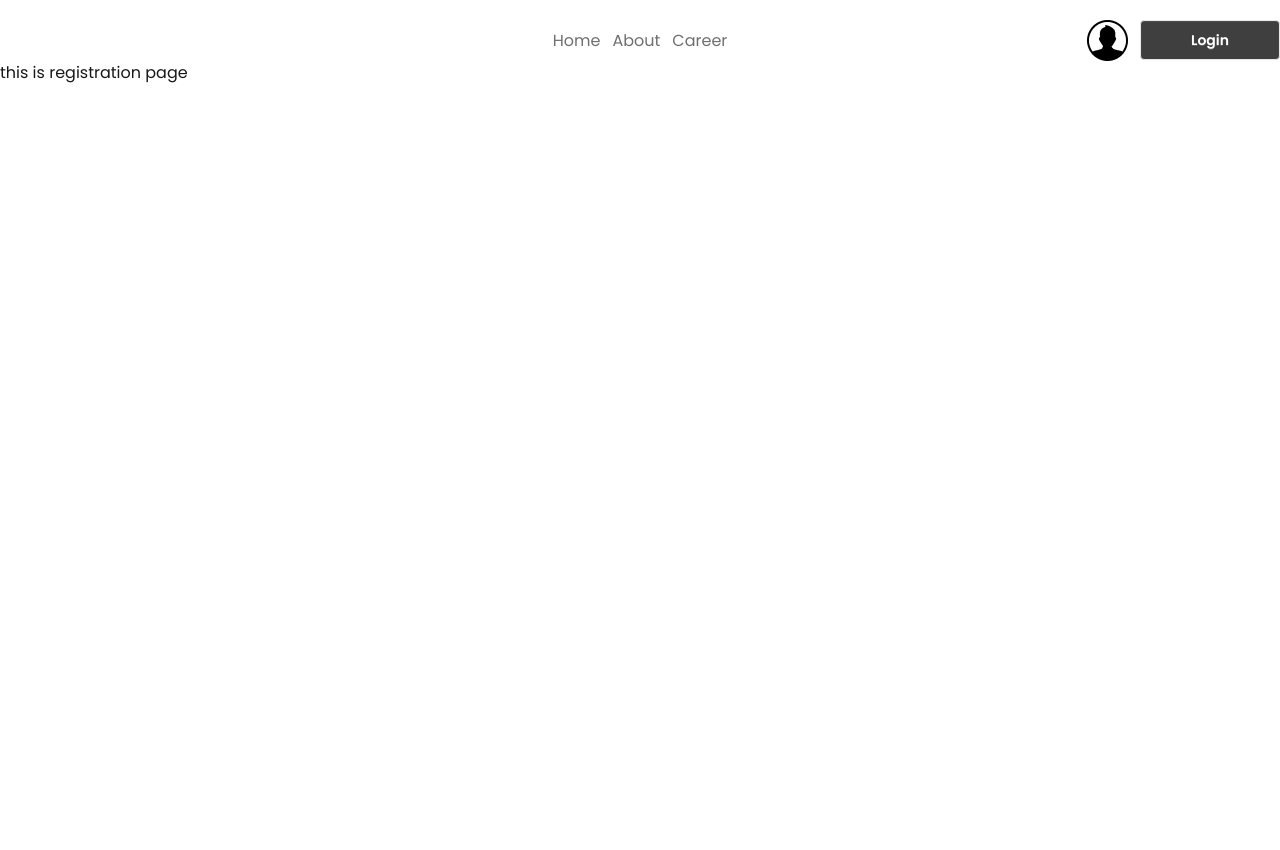
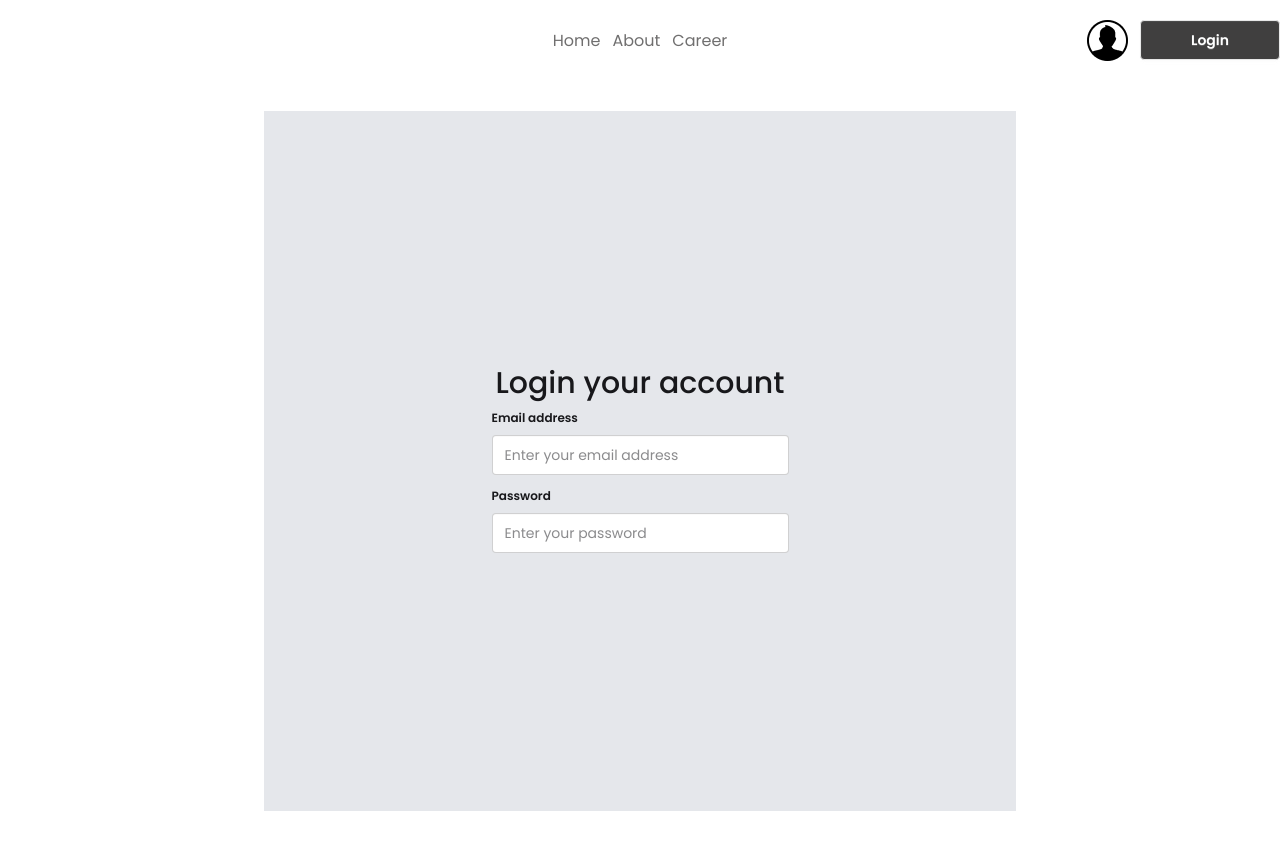
Before and after one commit to antick-arch/dragon_news, a Next.js app: page /registration in a window 1280 px wide. Shown: the top 850 px of the page. Before the commit the page ends 800 px from the top, so only its background shows below. Built offline with nearby package versions, Linux system fonts and the light colour scheme.

Commit message:
feat: update registration page layout to include email and password fields

```diff
--- a/src/app/(auth)/login/page.jsx
+++ b/src/app/(auth)/login/page.jsx
@@ -4,15 +4,23 @@ const LoginPage = () => {
   return (
     <div className="flex min-h-screen items-center justify-center">
       <div className="w-188 h-175 flex flex-col items-center justify-center bg-gray-200">
-        <h2>Login your account</h2>
+        <h2 className="text-3xl font-medium">Login your account</h2>
         <form>
           <fieldset className="fieldset">
-            <legend className="fieldset-legend">What is your name?</legend>
-            <input type="text" className="input" placeholder="Type here" />
+            <legend className="fieldset-legend">Email address</legend>
+            <input
+              type="text"
+              className="input"
+              placeholder="Enter your email address"
+            />
           </fieldset>
           <fieldset className="fieldset">
-            <legend className="fieldset-legend">What is your name?</legend>
-            <input type="text" className="input" placeholder="Type here" />
+            <legend className="fieldset-legend">Password</legend>
+            <input
+              type="text"
+              className="input"
+              placeholder="Enter your password"
+            />
           </fieldset>
         </form>
       </div>
--- a/src/app/(auth)/registration/page.jsx
+++ b/src/app/(auth)/registration/page.jsx
@@ -1,11 +1,31 @@
-import React from 'react';
+import React from "react";
 
 const RegistrationPage = () => {
-    return (
-        <div>
-            this is registration page
-        </div>
-    );
+  return (
+    <div className="flex min-h-screen items-center justify-center">
+      <div className="w-188 h-175 flex flex-col items-center justify-center bg-gray-200">
+        <h2 className="text-3xl font-medium">Login your account</h2>
+        <form>
+          <fieldset className="fieldset">
+            <legend className="fieldset-legend">Email address</legend>
+            <input
+              type="text"
+              className="input"
+              placeholder="Enter your email address"
+            />
+          </fieldset>
+          <fieldset className="fieldset">
+            <legend className="fieldset-legend">Password</legend>
+            <input
+              type="text"
+              className="input"
+              placeholder="Enter your password"
+            />
+          </fieldset>
+        </form>
+      </div>
+    </div>
+  );
 };
 
 export default RegistrationPage;
```
